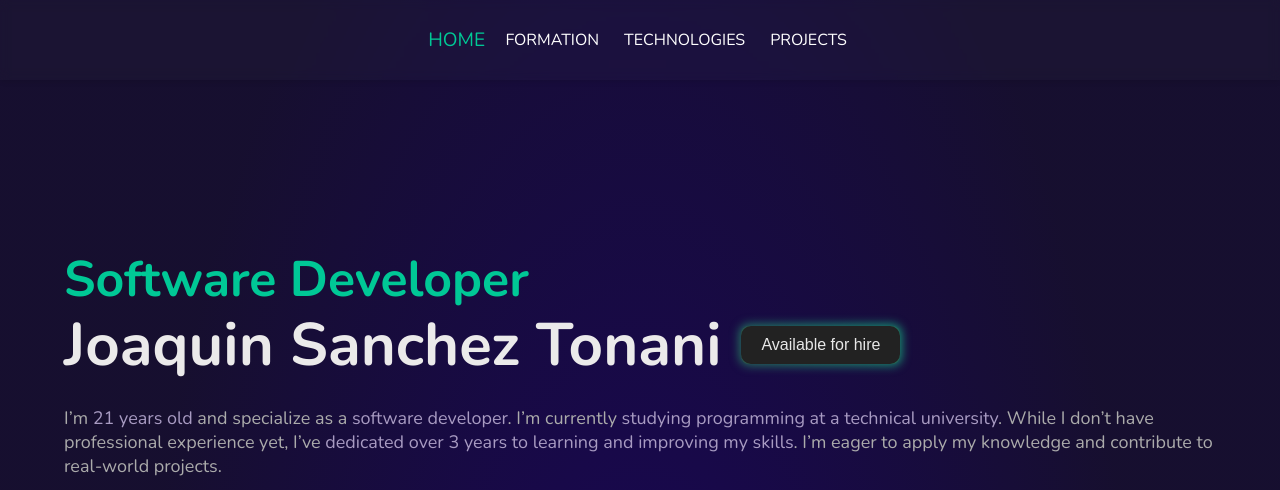
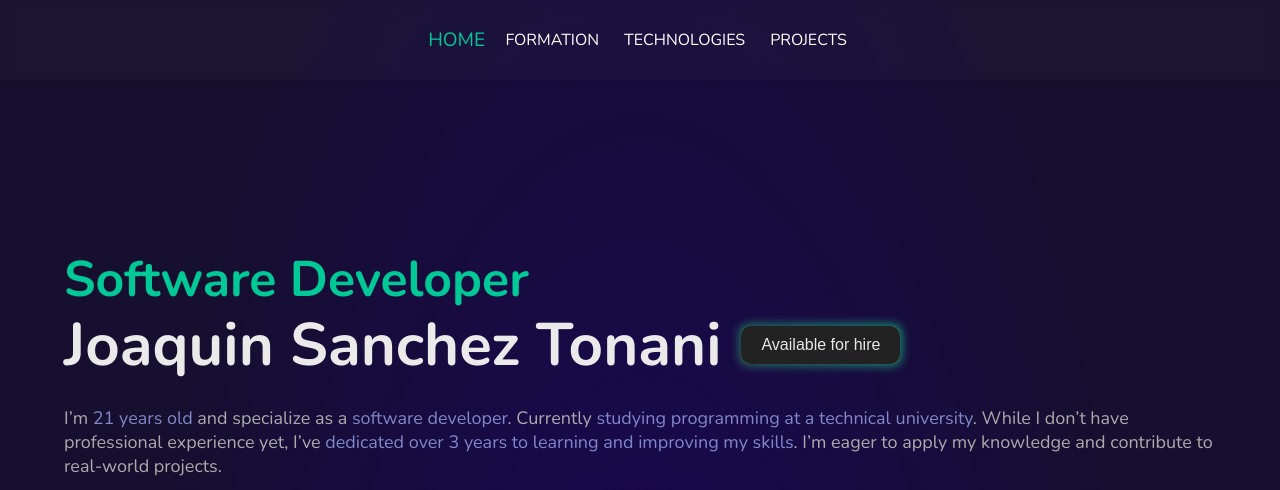
Before and after one commit to Joaquin-Sanchez-Tonani/portfolio-dev, an Astro site: page / in a window 1280 px wide. Shown: the top 490 px of the page. Built offline with nearby package versions, Linux system fonts and the light colour scheme; Astro itself is replaced by a stand-in of ours; a web font is replaced by a local one.

Commit message:
Add ts language

```diff
--- a/src/components/Home.astro
+++ b/src/components/Home.astro
@@ -24,7 +24,7 @@ if (month < 0 || (month === 0 && day < 0)) {
         <!--img src="https://joaquinsanton.netlify.app/assets/profile-d1673825.jpg" alt="joaquin photo"-->
         <p class="about">
             I’m <span class="important-words">{edad} years old</span> and specialize as a <span class="important-words">software developer</span>.
-            I’m currently <span class="important-words">studying programming at a technical university</span>.
+            Currently <span class="important-words">studying programming at a technical university</span>.
             While I don’t have professional experience yet, I’ve <span class="important-words">dedicated over 3 years to learning and improving my skills</span>.
             I’m eager to apply my knowledge and contribute to real-world projects.
         </p>
@@ -160,7 +160,7 @@ if (month < 0 || (month === 0 && day < 0)) {
         width: 170px;
     }
     .important-words{
-        color: rgb(168, 155, 194);
+        color: rgba(155, 169, 240, 0.784);
     }
     .links{
         display: flex;
--- a/src/components/technologies.jsx
+++ b/src/components/technologies.jsx
@@ -11,6 +11,7 @@ export default function Technologies() {
     ];
 
     const learningList = [
+        { img: "/ts.png", name: "TypeScript", time: "1 years", text: "Types, interfaces, functions, classes, type annotations, generics, type inference, strict typing, code scalability", url: "https://www.typescriptlang.org/docs/" },
         { img: "/css.png", name: "CSS", time: "2 years", text: "Selectors, properties, animations, transitions, responsiveness, media queries, pseudo-classes", url: "https://developer.mozilla.org/en-US/docs/Web/CSS" },
         { img: "/mysql.png", name: "MySQL", time: "Less than 1 year.", text: "Databases, tables, queries, joins, indexes, CRUD operations.", url: "https://www.mysql.com" },
         { img: "/node.png", name: "Node", time: "Less than 1 year.", text: "Modules, Express, routing, APIs, asynchronous programming.", url: "https://nodejs.org" },
```
Also changed, not shown: public/ts.png (added), 1 other file.
